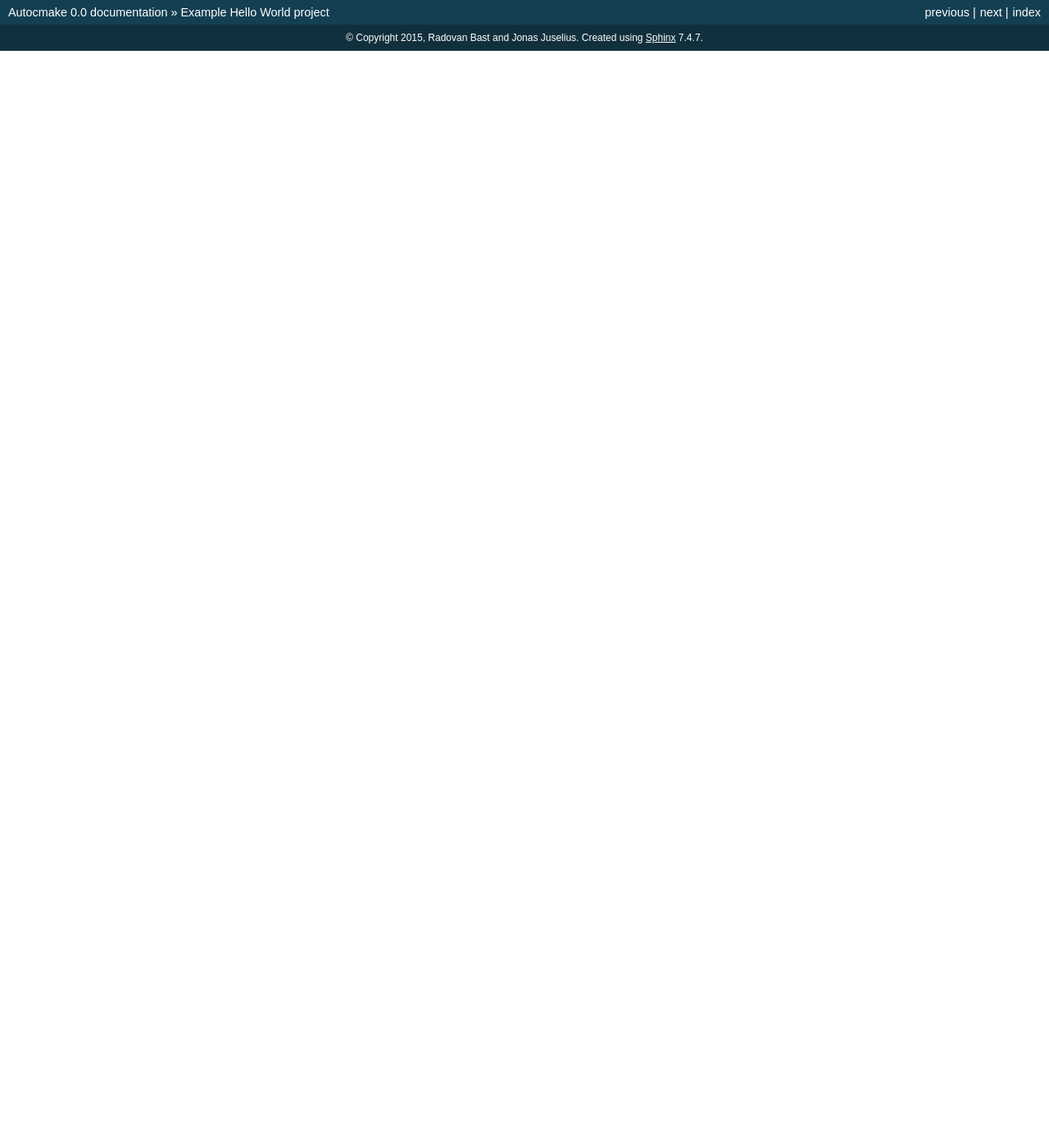
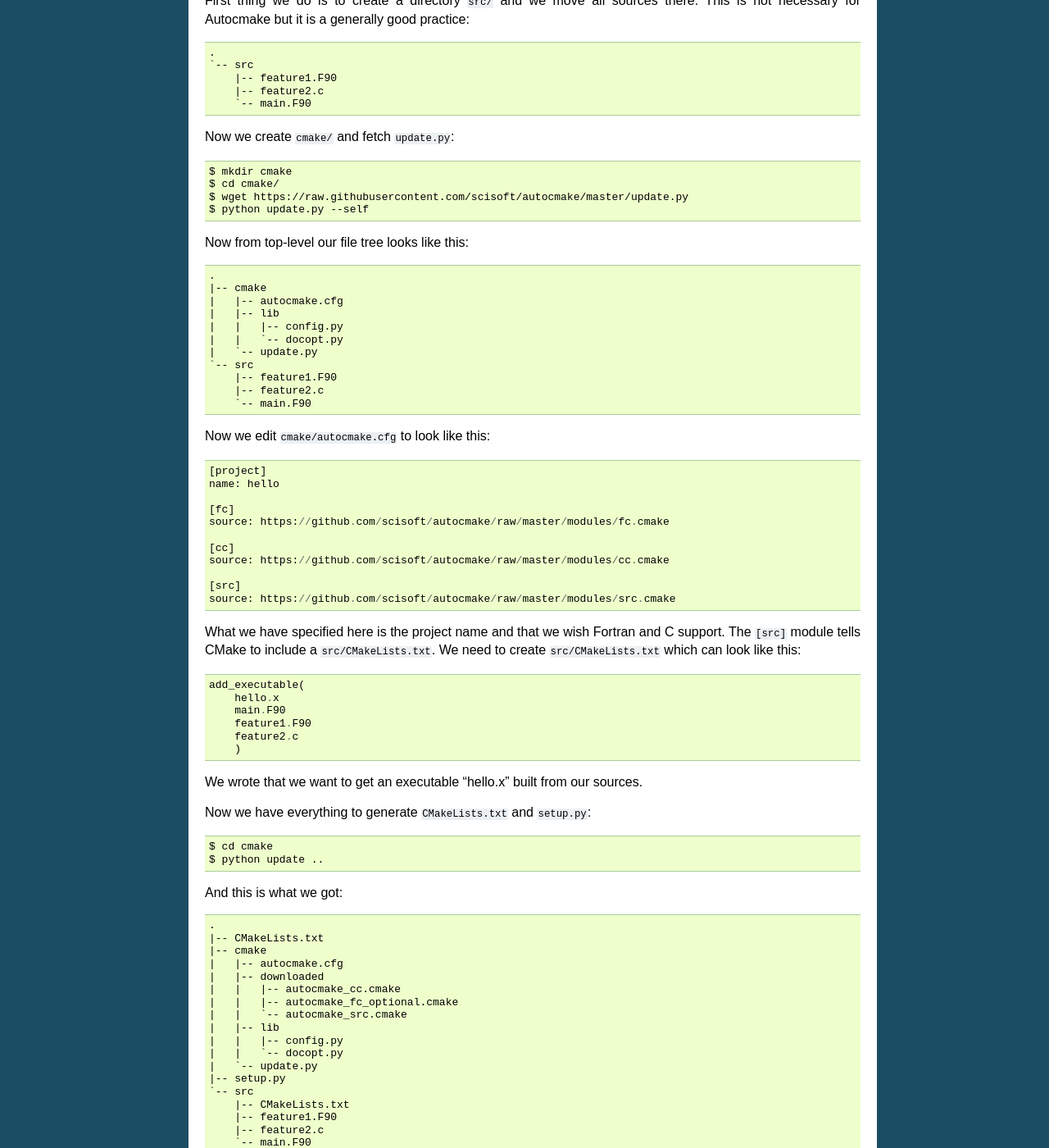
Before and after one commit to dev-cafe/autocmake, a Sphinx documentation site: the page built from doc/developers/example.rst, in a window 1280 px wide and 1400 px high, scrolled down 270 px. Shown: the whole window at 82% size. Built offline with Sphinx 7.4.7, drawn with Linux system fonts in a browser that asks for light colours; before the commit the page ends 900 px from its top, so only the background shows below that; some of the changed text lies outside the part shown.

Commit message:
add hello world example

```diff
--- a/doc/developers/example.rst
+++ b/doc/developers/example.rst
@@ -3,4 +3,142 @@
 Example Hello World project
 ===========================
 
-Write me ...
+This is a brief example for the busy and impatient programmer. For a longer
+tour please see :ref:`autocmake_cfg`.
+
+We start with a mixed Fortran-C project with the following sources::
+
+  feature1.F90
+  feature2.c
+  main.F90
+
+First thing we do is to create a directory ``src/`` and we move all sources
+there. This is not necessary for Autocmake but it is a generally good practice::
+
+  .
+  `-- src
+      |-- feature1.F90
+      |-- feature2.c
+      `-- main.F90
+
+Now we create ``cmake/`` and fetch ``update.py``::
+
+  $ mkdir cmake
+  $ cd cmake/
+  $ wget https://raw.githubusercontent.com/scisoft/autocmake/master/update.py
+  $ python update.py --self
+
+Now from top-level our file tree looks like this::
+
+  .
+  |-- cmake
+  |   |-- autocmake.cfg
+  |   |-- lib
+  |   |   |-- config.py
+  |   |   `-- docopt.py
+  |   `-- update.py
+  `-- src
+      |-- feature1.F90
+      |-- feature2.c
+      `-- main.F90
+
+Now we edit ``cmake/autocmake.cfg`` to look like this::
+
+  [project]
+  name: hello
+
+  [fc]
+  source: https://github.com/scisoft/autocmake/raw/master/modules/fc.cmake
+
+  [cc]
+  source: https://github.com/scisoft/autocmake/raw/master/modules/cc.cmake
+
+  [src]
+  source: https://github.com/scisoft/autocmake/raw/master/modules/src.cmake
+
+What we have specified here is the project name and that we wish Fortran and C
+support. The ``[src]`` module tells CMake to include a ``src/CMakeLists.txt``.
+We need to create ``src/CMakeLists.txt`` which can look like this::
+
+  add_executable(
+      hello.x
+      main.F90
+      feature1.F90
+      feature2.c
+      )
+
+We wrote that we want to get an executable "hello.x" built from our sources.
+
+Now we have everything to generate ``CMakeLists.txt`` and ``setup.py``::
+
+  $ cd cmake
+  $ python update ..
+
+And this is what we got::
+
+  .
+  |-- CMakeLists.txt
+  |-- cmake
+  |   |-- autocmake.cfg
+  |   |-- downloaded
+  |   |   |-- autocmake_cc.cmake
+  |   |   |-- autocmake_fc_optional.cmake
+  |   |   `-- autocmake_src.cmake
+  |   |-- lib
+  |   |   |-- config.py
+  |   |   `-- docopt.py
+  |   `-- update.py
+  |-- setup.py
+  `-- src
+      |-- CMakeLists.txt
+      |-- feature1.F90
+      |-- feature2.c
+      `-- main.F90
+
+Now we are ready to build::
+
+  $ python setup.py --fc=gfortran --cc=gcc
+
+  FC=gfortran CC=gcc cmake -DEXTRA_FCFLAGS="''" -DENABLE_FC_SUPPORT="ON" -DEXTRA_CFLAGS="''" -DCMAKE_BUILD_TYPE=release -G "Unix Makefiles" None /home/user/example
+
+  -- The C compiler identification is GNU 4.9.2
+  -- The CXX compiler identification is GNU 4.9.2
+  -- Check for working C compiler: /usr/bin/gcc
+  -- Check for working C compiler: /usr/bin/gcc -- works
+  -- Detecting C compiler ABI info
+  -- Detecting C compiler ABI info - done
+  -- Detecting C compile features
+  -- Detecting C compile features - done
+  -- Check for working CXX compiler: /usr/bin/c++
+  -- Check for working CXX compiler: /usr/bin/c++ -- works
+  -- Detecting CXX compiler ABI info
+  -- Detecting CXX compiler ABI info - done
+  -- Detecting CXX compile features
+  -- Detecting CXX compile features - done
+  -- The Fortran compiler identification is GNU 4.9.2
+  -- Check for working Fortran compiler: /usr/bin/gfortran
+  -- Check for working Fortran compiler: /usr/bin/gfortran  -- works
+  -- Detecting Fortran compiler ABI info
+  -- Detecting Fortran compiler ABI info - done
+  -- Checking whether /usr/bin/gfortran supports Fortran 90
+  -- Checking whether /usr/bin/gfortran supports Fortran 90 -- yes
+  -- Configuring done
+  -- Generating done
+  -- Build files have been written to: /home/user/example/build
+
+     configure step is done
+     now you need to compile the sources:
+     $ cd build
+     $ make
+
+  $ cd build/
+  $ make
+
+  Scanning dependencies of target hello.x
+  [ 25%] Building Fortran object src/CMakeFiles/hello.x.dir/main.F90.o
+  [ 50%] Building Fortran object src/CMakeFiles/hello.x.dir/feature1.F90.o
+  [ 75%] Building C object src/CMakeFiles/hello.x.dir/feature2.c.o
+  [100%] Linking Fortran executable hello.x
+  [100%] Built target hello.x
+
+Excellent!
```
Also changed, not shown: doc/developers/configuration.rst (+14 -4 lines).
